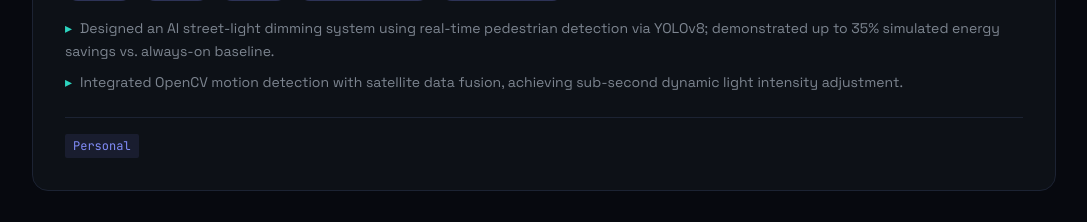
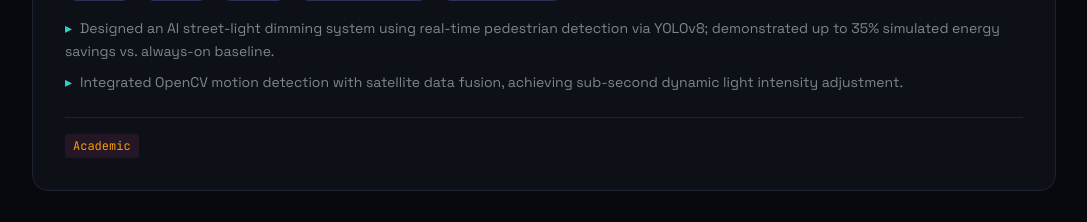
Before and after one commit to navvv29/Navaneed_Portfolio, a React (Vite) app: page / in a window 1280 px wide. Shown: the part 3940-4162 px from the top of the page, without its empty margins (96-1183 px from the left). Built offline with nearby package versions, Linux system fonts and the light colour scheme.

Commit message:
Update awards array and move LumiCity AI to Academic

```diff
--- a/src/sections/AchievementsSection.tsx
+++ b/src/sections/AchievementsSection.tsx
@@ -26,12 +26,6 @@ const awards: Award[] = [
     id: 2,
     name: 'Python Quiz Challenge',
     detail: '1st Prize',
-    year: 2025,
-  },
-  {
-    id: 3,
-    name: 'Cepheus Hackathon – Atria University',
-    detail: 'Selected Project',
     year: 2025,
   },
 ];
--- a/src/sections/ProjectsSection.tsx
+++ b/src/sections/ProjectsSection.tsx
@@ -6,7 +6,7 @@ interface Project {
   id: number;
   name: string;
   year: number;
-  type: 'Hackathon' | 'Personal' | 'Client';
+  type: 'Hackathon' | 'Personal' | 'Client' | 'Academic';
   tech: string[];
   description: string[];
   live?: string;
@@ -53,7 +53,7 @@ const projects: Project[] = [
     id: 4,
     name: 'LumiCity AI',
     year: 2026,
-    type: 'Personal',
+    type: 'Academic',
     tech: ['Python', 'YOLOv8', 'OpenCV', 'Computer Vision', 'Satellite Data'],
     description: [
       'Designed an AI street-light dimming system using real-time pedestrian detection via YOLOv8; demonstrated up to 35% simulated energy savings vs. always-on baseline.',
@@ -94,6 +94,8 @@ export const ProjectsSection: React.FC = () => {
         return 'bg-[rgba(129,140,248,0.1)] text-[var(--accent-2)]';
       case 'Client':
         return 'bg-[rgba(245,158,11,0.1)] text-[var(--accent-3)]';
+      case 'Academic':
+        return 'bg-[rgba(236,72,153,0.1)] text-[var(--accent-3)]'; // Pinkish hue for Academic
       default:
         return 'bg-[rgba(129,140,248,0.1)] text-[var(--accent-2)]';
     }
```
